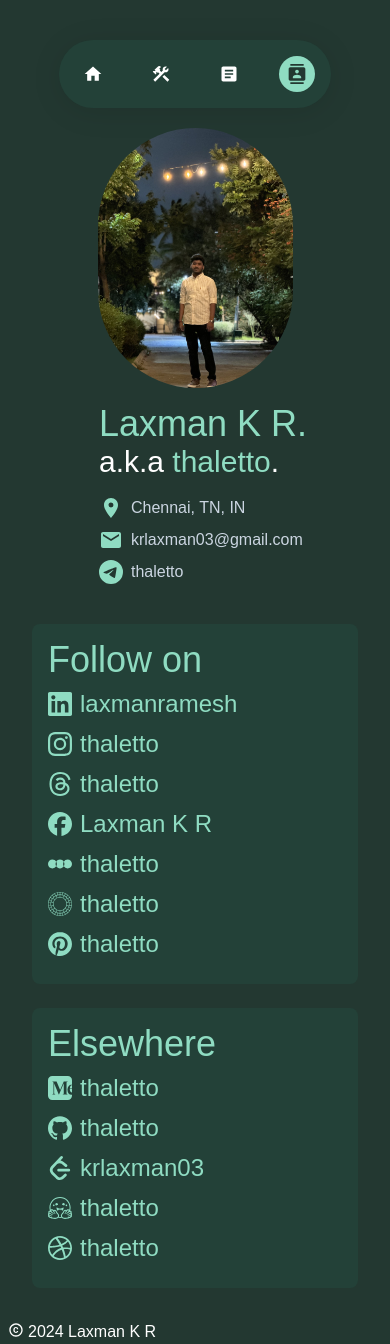
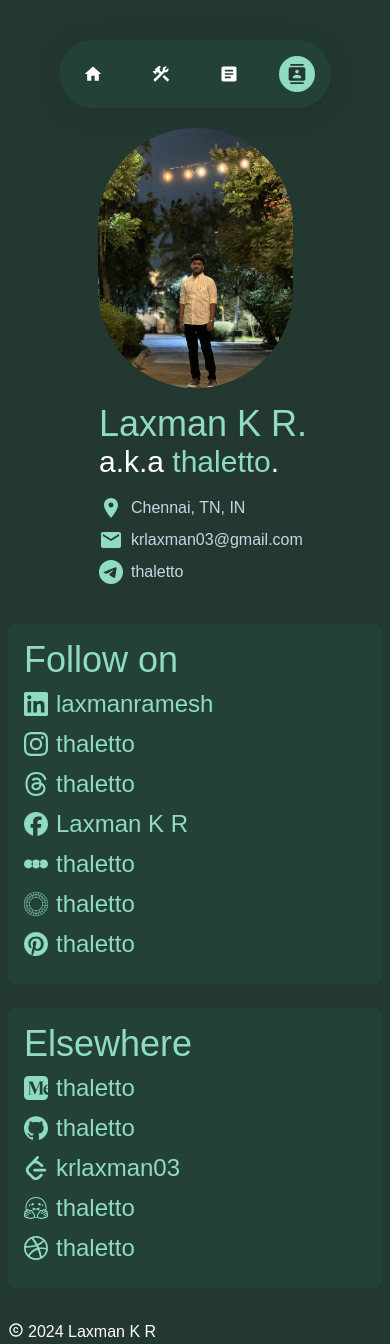
Before and after one commit to thaletto/Portfolio, a Next.js app: page /contact in a window 390 px wide. Built offline with nearby package versions, Linux system fonts and the light colour scheme; a web font is replaced by a local one; what tailwindcss-filters would draw is missing.

Commit message:
Update
Update contact/page.tsx

```diff
--- a/app/contact/page.tsx
+++ b/app/contact/page.tsx
@@ -30,7 +30,7 @@ export default function Contact() {
             {/* Links */}
 
 
-            <div className="grid grid-cols-1 sm:grid-cols-1 md:grid-cols-2 lg:grid-cols-2 mx-8 mb-8 gap-6 mt-10 text-customGreen">
+            <div className="grid grid-cols-1 sm:grid-cols-1 md:grid-cols-2 lg:grid-cols-2 mx-2 sm:mx-4 md:mx-8 mb-8 gap-6 mt-10 text-customGreen">
                 {/* Follow */}
                 <div className="bg-charcoal-light p-4 rounded-lg">
                     <p className={acornLight.className + " text-4xl"}>Follow on</p>
```
